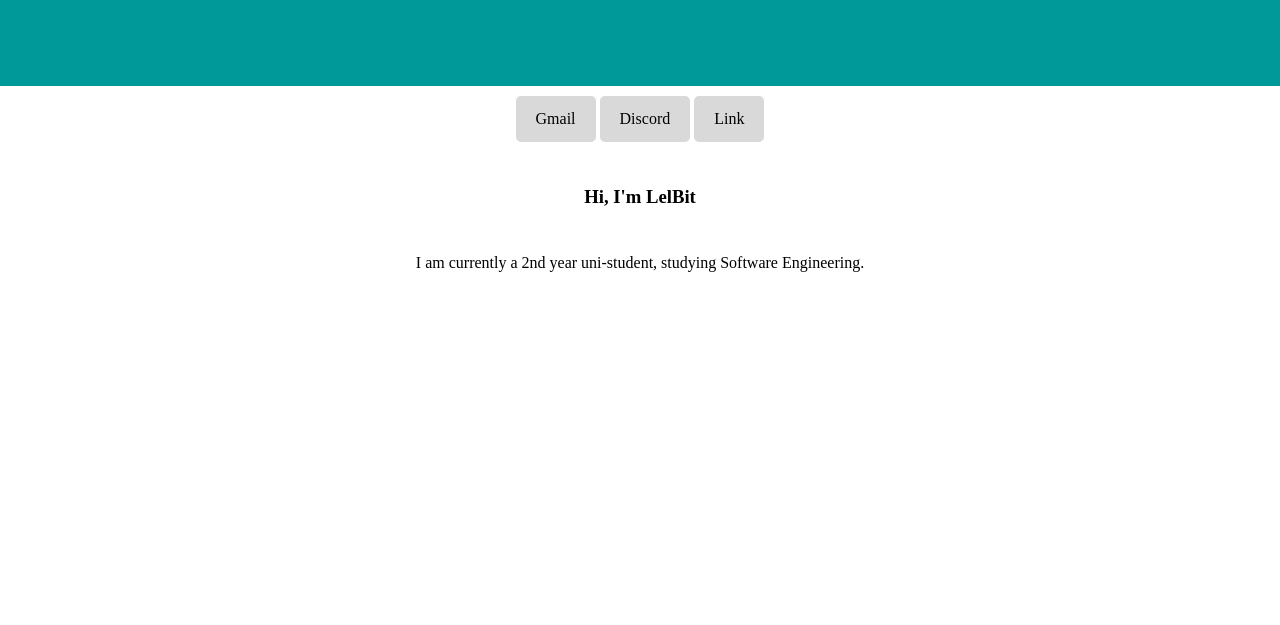
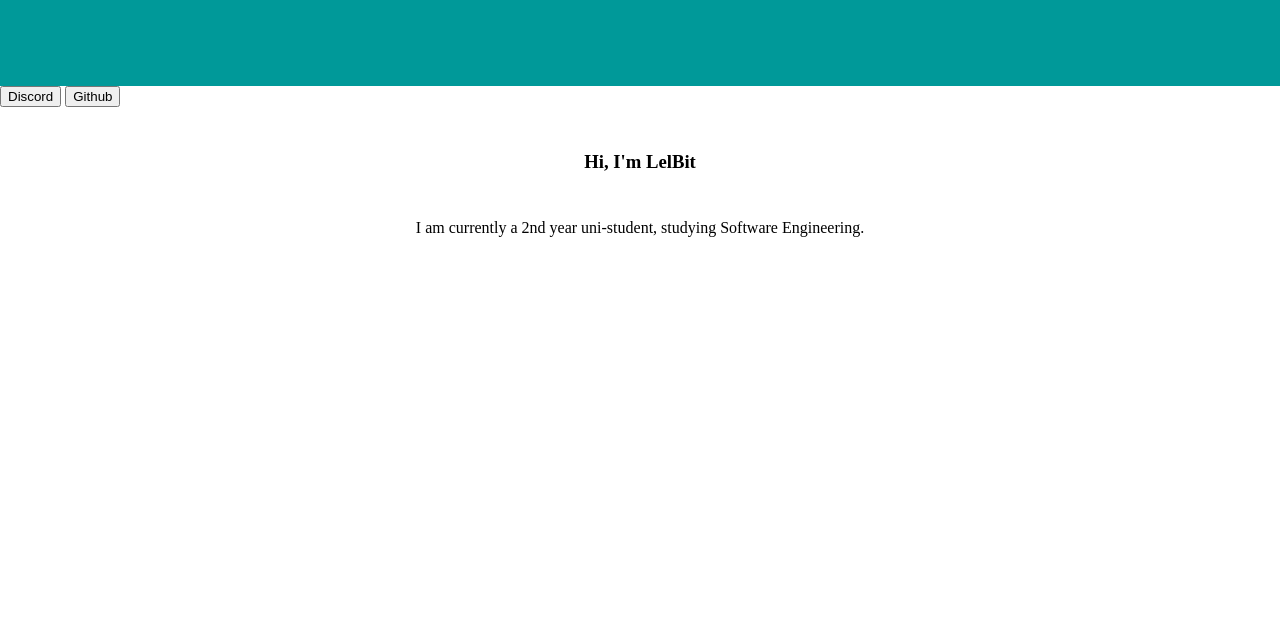
Before and after one commit to Lel020/First-Website, a plain HTML site: page index.html in a window 1280 px wide. Shown: the part 175-800 px from the top of the page. Drawn offline with Linux system fonts and the light colour scheme.

Commit message:
Replaced navbar with buttons

```diff
--- a/index.html
+++ b/index.html
@@ -6,18 +6,16 @@
     <meta name="viewport" content="width=device-width, initial-scale=1.0">
     <link rel="stylesheet" href="style.css">
     <link rel="stylesheet" href="https://cdnjs.cloudflare.com/ajax/libs/font-awesome/4.7.0/css/font-awesome.min.css">
-    <title>Website</title>
+
+<title>Lel's Website</title>
 </head>
 <body>
     <header class="header">
       <h1>Hey!</h1>
     </header>
 
-    <nav class="navbar">
-      <a href="#">Gmail</a>
-      <a href="#">Discord</a>
-      <a href="#">Link</a>
-    </nav>
+    <button class= "button">Discord</button>
+    <button class= "button">Github</button>
 
     <section class="content">
       <div class="row">
--- a/style.css
+++ b/style.css
@@ -15,32 +15,6 @@ body{
 
 .header h1{
     font-size: 40px;
-}
-
-/*Dark Navbar*/
-.navbar{
-    overflow: hidden;
-    background-color: #fff;
-    margin-top: 10px;
-    text-align: center;
-}
-
-/*For links*/
-.navbar a{
-    display: inline-block;
-    color: black;
-    background-color: #d9d9d9;
-    text-align: center;
-    text-decoration: none;
-    padding: 14px 20px;
-    text-decoration: none;
-    border-radius: 5px;
-}
-
-/*Adds hover animation to links*/
-.navbar a:hover{
-    background-color: #666;
-    color: white;
 }
 
 /*Universal*/
```
